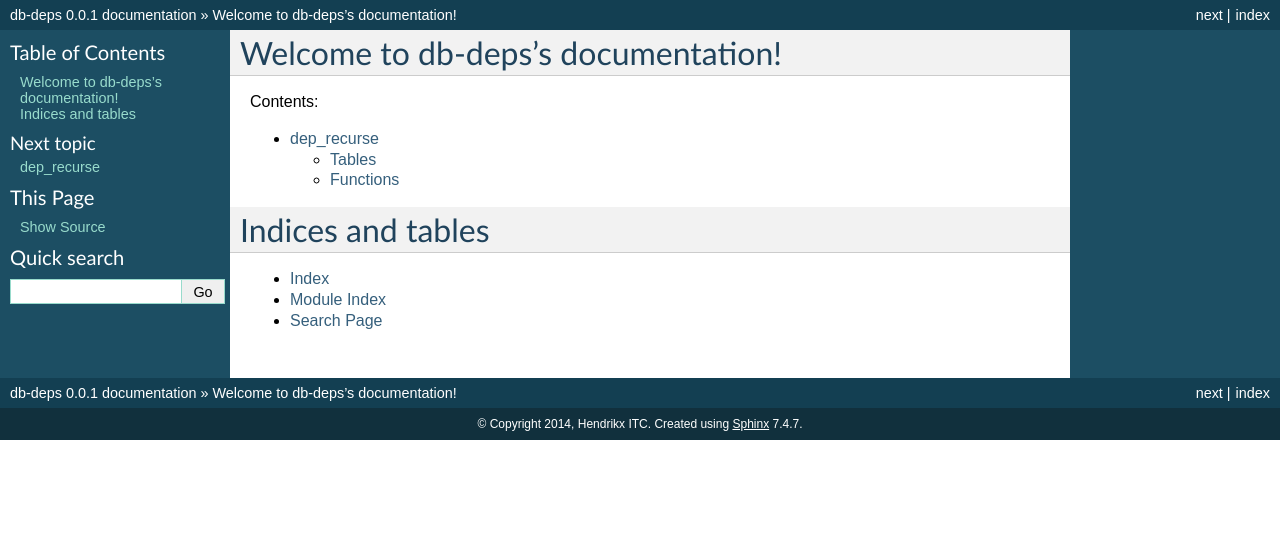
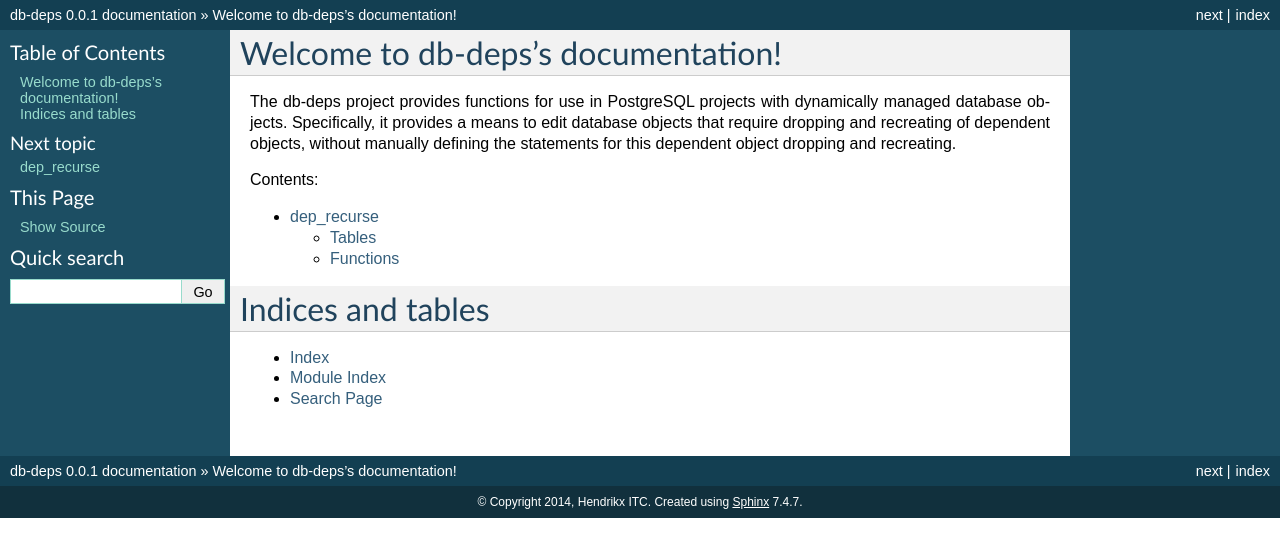
Before and after one commit to hendrikx-itc/db-deps, a Sphinx documentation site: the page built from doc/source/index.rst, in a window 1280 px wide. Shown: the top 557 px of the page. Built offline with Sphinx 7.4.7, drawn with Linux system fonts in a browser that asks for light colours.

Commit message:
Add initial project description

```diff
--- a/doc/source/index.rst
+++ b/doc/source/index.rst
@@ -5,6 +5,12 @@
 
 Welcome to db-deps's documentation!
 ===================================
+
+The db-deps project provides functions for use in PostgreSQL projects with
+dynamically managed database objects. Specifically, it provides a means to
+edit database objects that require dropping and recreating of dependent
+objects, without manually defining the statements for this dependent object
+dropping and recreating.
 
 Contents:
 
```
